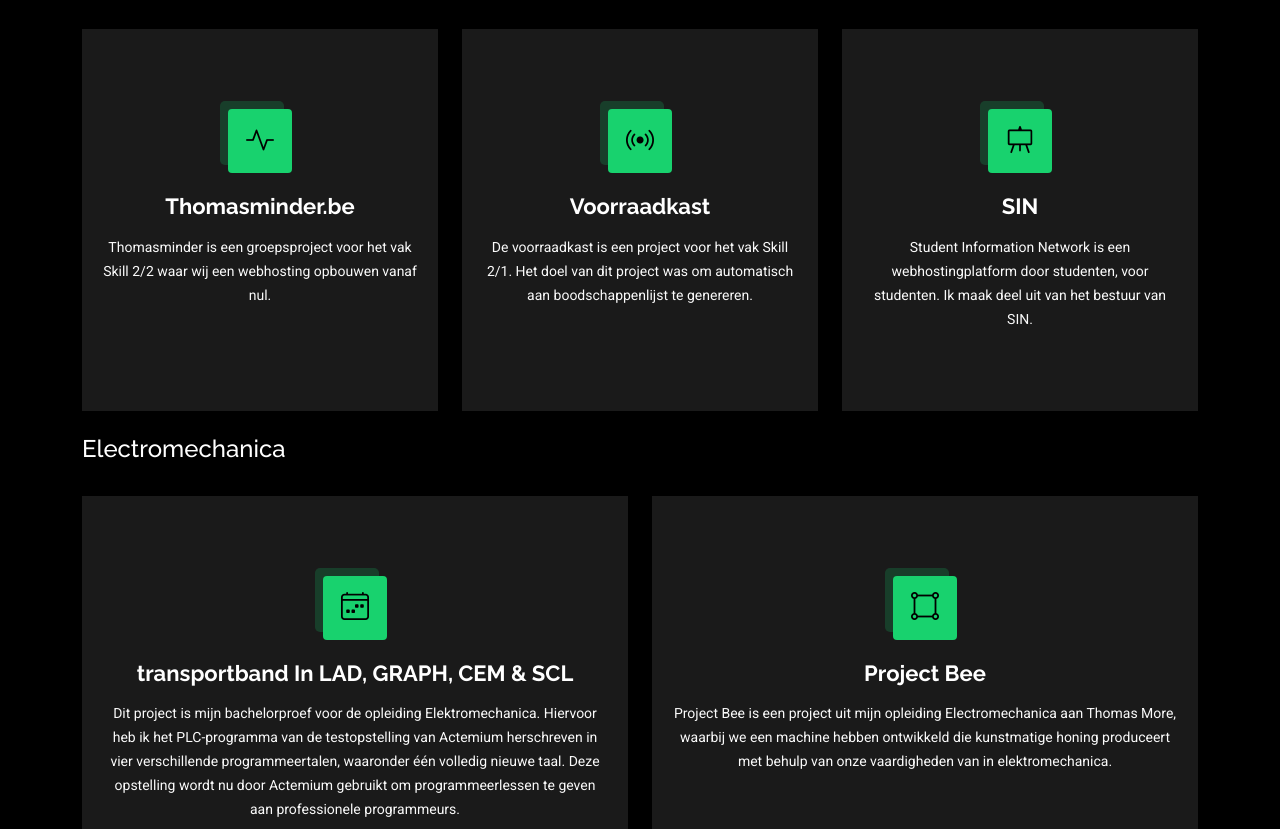
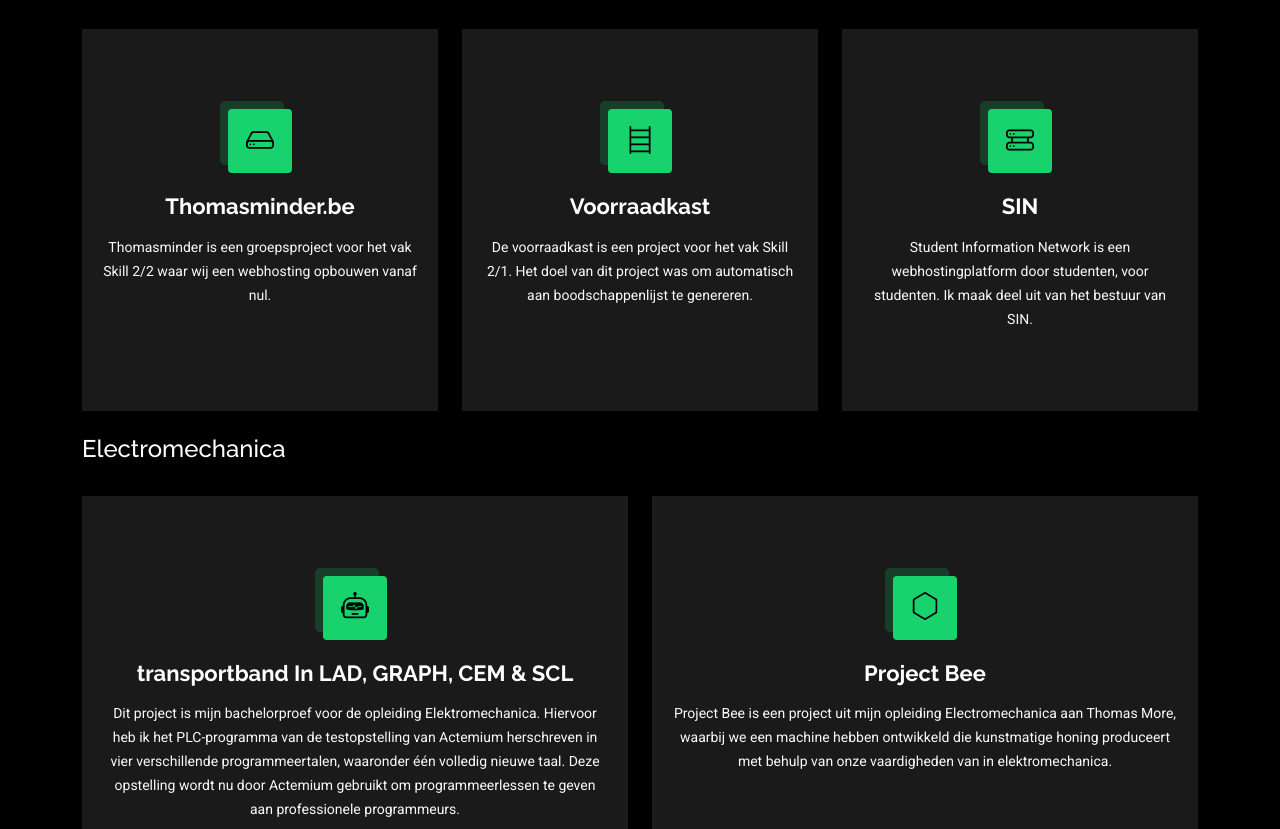
Before and after one commit to Ward-Smeyers/portfolio, a plain HTML site: page public_html/projecten.html in a window 1280 px wide. Shown: the part 474-1303 px from the top of the page. Drawn offline with Linux system fonts and the light colour scheme.

Commit message:
Update project icons for improved visual representation

```diff
--- a/public_html/projecten.html
+++ b/public_html/projecten.html
@@ -97,7 +97,7 @@
           <div class="col-lg-4 col-md-6" data-aos="fade-up" data-aos-delay="100">
             <div class="project-item  position-relative">
               <div class="icon">
-                <i class="bi bi-activity"></i>
+                <i class="bi bi-hdd"></i>
               </div>
               <a href="./projecten/thomasminder.html" class="stretched-link">
                 <h3>Thomasminder.be</h3>
@@ -109,7 +109,7 @@
           <div class="col-lg-4 col-md-6" data-aos="fade-up" data-aos-delay="200">
             <div class="project-item position-relative">
               <div class="icon">
-                <i class="bi bi-broadcast"></i>
+                <i class="bi bi-bookshelf"></i>
               </div>
               <a href="./projecten/voorraadkast.html" class="stretched-link">
                 <h3>Voorraadkast</h3>
@@ -121,7 +121,7 @@
           <div class="col-lg-4 col-md-6" data-aos="fade-up" data-aos-delay="300">
             <div class="project-item position-relative">
               <div class="icon">
-                <i class="bi bi-easel"></i>
+                <i class="bi bi-hdd-rack"></i>
               </div>
               <a href="./projecten/sin.html" class="stretched-link">
                 <h3>SIN</h3>
@@ -135,7 +135,7 @@
           <div class="col-lg-6 col-md-6" data-aos="fade-up" data-aos-delay="400">
             <div class="project-item position-relative">
               <div class="icon">
-                <i class="bi bi-calendar4-week"></i>
+                <i class="bi bi-robot"></i>
               </div>
               <a href="./projecten/transport-band.html" class="stretched-link">
                 <h3>transportband In LAD, GRAPH, CEM & SCL</h3>
@@ -152,7 +152,7 @@
           <div class="col-lg-6 col-md-6" data-aos="fade-up" data-aos-delay="500">
             <div class="project-item position-relative">
               <div class="icon">
-                <i class="bi bi-bounding-box-circles"></i>
+                <i class="bi bi-hexagon"></i>
               </div>
                 <a href="./projecten/project-bee.html" class="stretched-link"></a>
                 <h3>Project Bee</h3>
```
